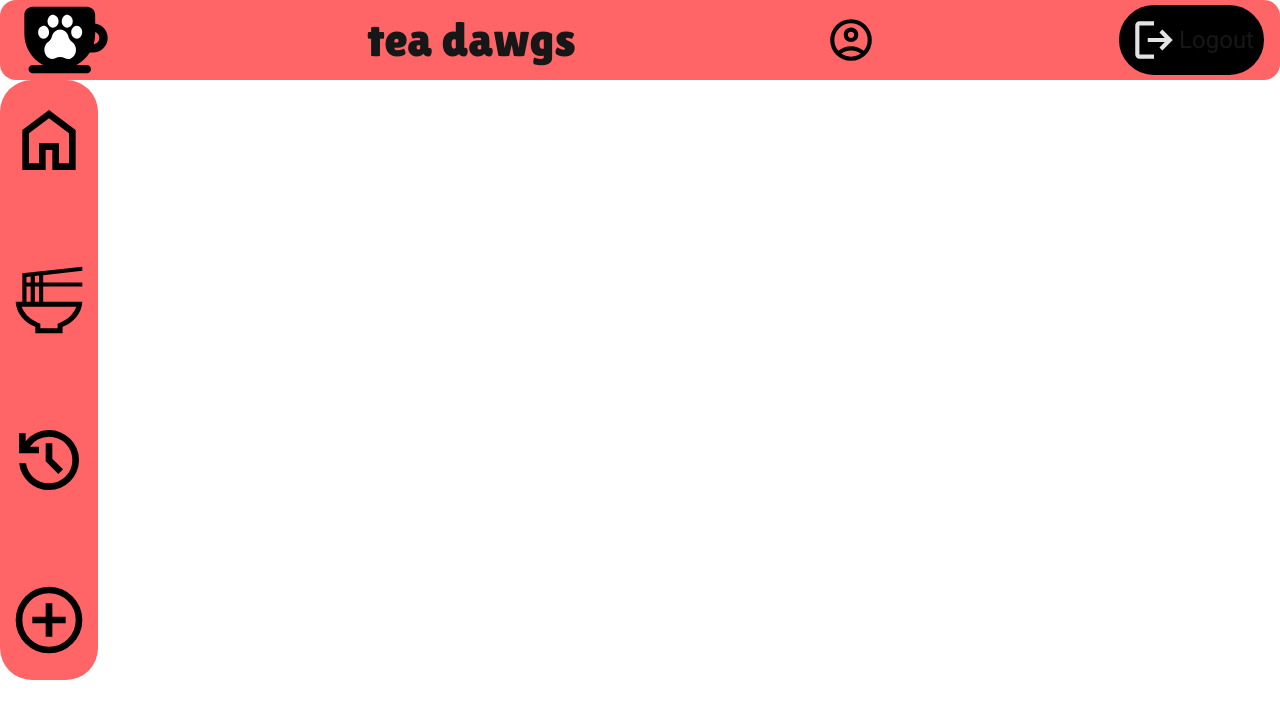
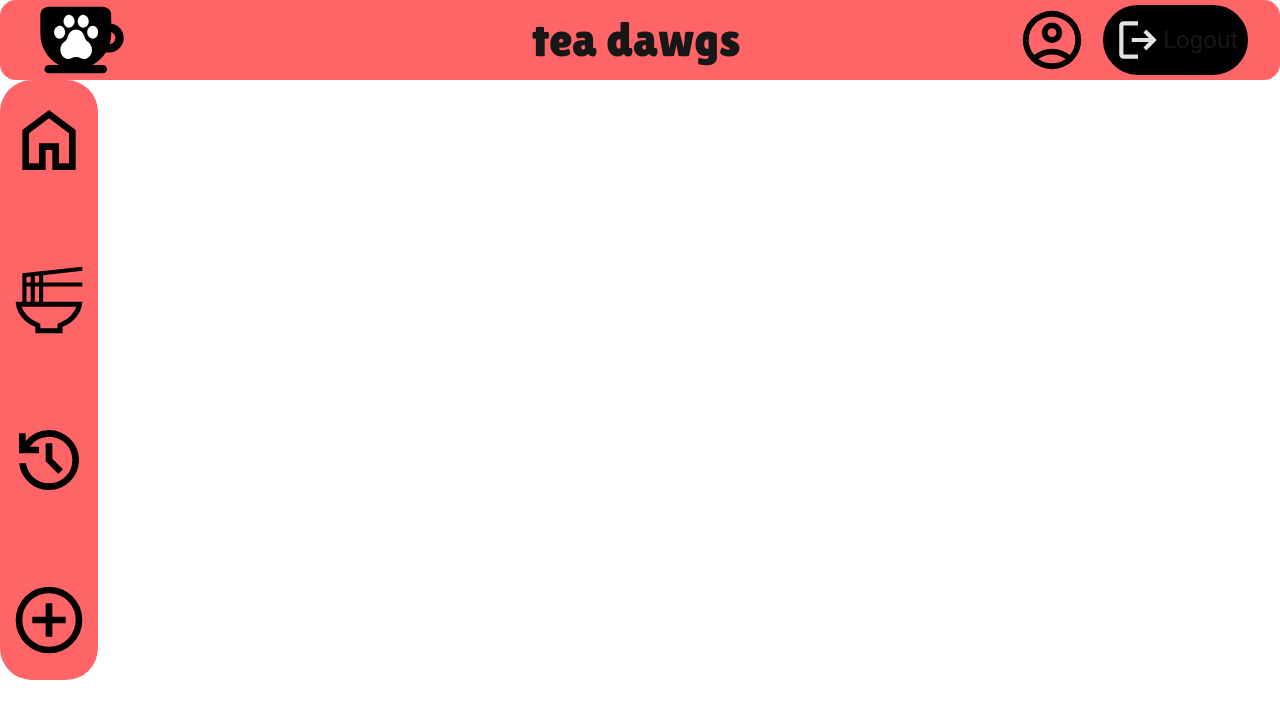
Before and after one commit to Firedynex/Minions-Project, a Next.js app in the folder teadawgs-minions-project/: page / in a window 1280 px wide. Shown: the top 718 px of the page. Built offline with nearby package versions, Linux system fonts and the light colour scheme.

Commit message:
Finished header

```diff
--- a/teadawgs-minions-project/src/app/ui-elements/header.tsx
+++ b/teadawgs-minions-project/src/app/ui-elements/header.tsx
@@ -17,7 +17,8 @@ export default function Header() {
     const [loggedIn, setLoggedIn] = useState(true);
 
     return (
-        <div className="flex justify-between items-center bg-red-400 w-full rounded-2xl h-20 space-x-2">
+        <div className="flex justify-center items-center bg-red-400 w-full rounded-2xl h-20 space-x-2">
+            <div className="absolute left-4">
                 <Image
                     src="/teacup_dog_paw_logo.svg"
                     alt="Teacup Dog Paw Logo"
@@ -26,19 +27,23 @@ export default function Header() {
                     className="top-4 left-4 ml-4"
                     priority
                 />
+            </div>
             <h1 className={`${lilita_One.className} text-5xl`}>tea dawgs</h1>
+            <div className="absolute right-4 flex items-center space-x-4">
                 <Image
                     src="/profile_icon.svg"
                     alt="Profile Icon"
-                width={50}
-                height={50}
-                className="top-4 right-4 mr-0 cursor-pointer"
+                    width={70}
+                    height={70}
+                    className="top-4 right-4 cursor-pointer"
                     priority
                 />
-            <button onClick={() => setLoggedIn(!loggedIn)} className="flex items-center justify-between border-solid border-2 border-black rounded-full bg-black p-2 hover:bg-gray-700 transition duration-300 mr-4 ml-0 cursor-pointer">
+                <button onClick={() => setLoggedIn(!loggedIn)} className="flex items-center justify-between border-solid border-2 border-black rounded-full bg-black p-2 hover:bg-gray-700 transition duration-300 mr-4 cursor-pointer">
                     <svg xmlns="http://www.w3.org/2000/svg" height="50px" viewBox="0 -960 960 960" width="50px" fill="#e3e3e3"><path d="M200-120q-33 0-56.5-23.5T120-200v-560q0-33 23.5-56.5T200-840h280v80H200v560h280v80H200Zm440-160-55-58 102-102H360v-80h327L585-622l55-58 200 200-200 200Z"/></svg>
                     <span className={`${roboto.className} text-2xl`}>Logout</span>
                 </button>
             </div>
+
+        </div>
     );
 }
```
Lines whose indentation alone changed are shown as unchanged.
